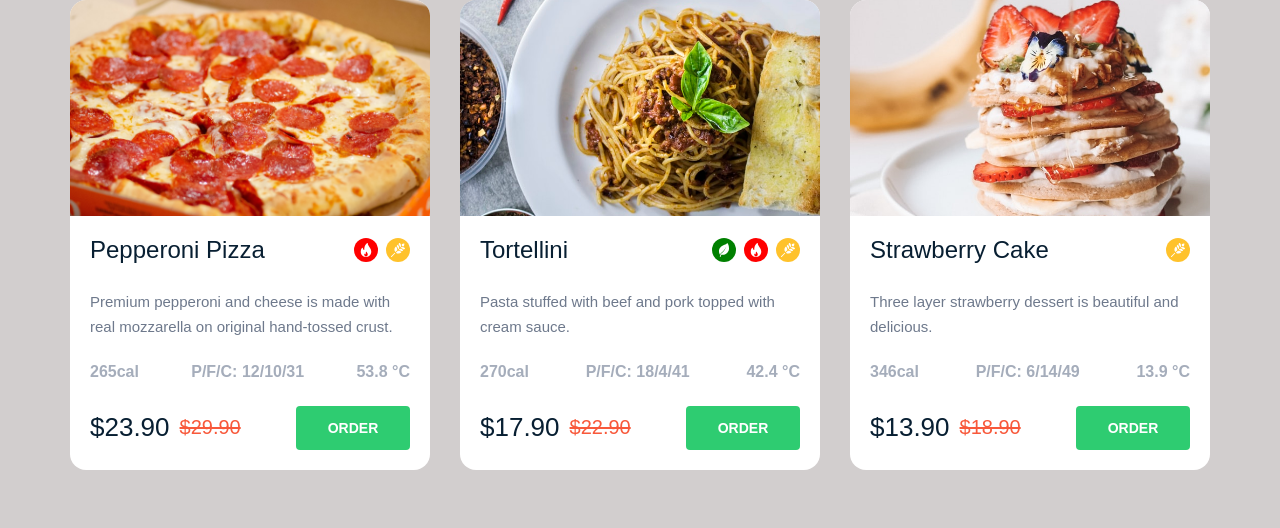
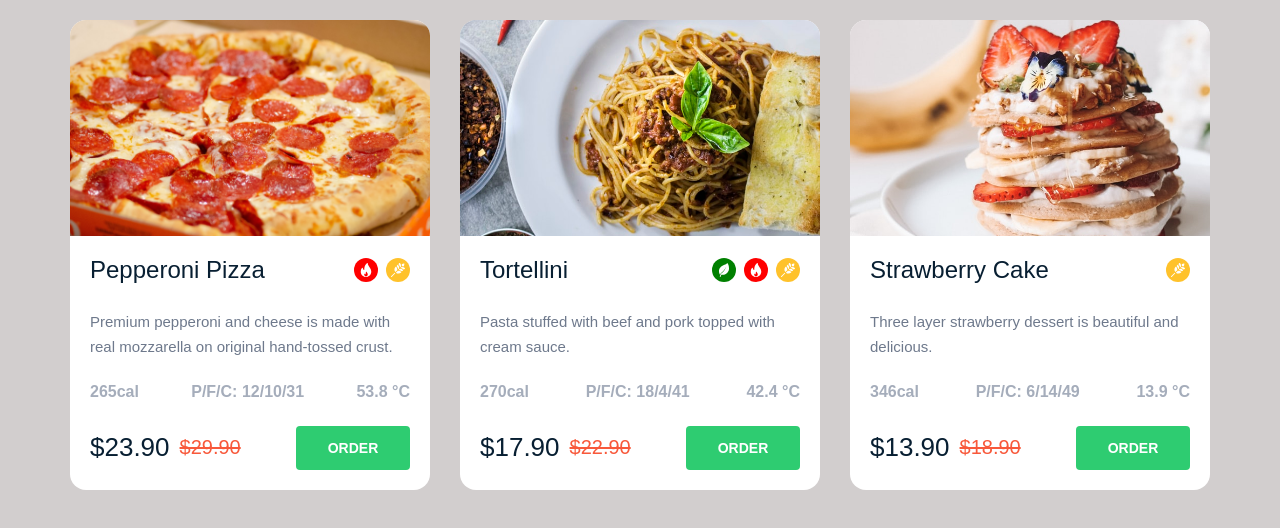
Before and after one commit to Nikusha397/react4, a React (Vite) app: page / in a window 1280 px wide. Shown: the top 528 px of the page. Built offline with nearby package versions, Linux system fonts and the light colour scheme.

Commit message:
Update FoodList.css

```diff
--- a/src/components/__organisms/FoodList/FoodList.css
+++ b/src/components/__organisms/FoodList/FoodList.css
@@ -4,5 +4,5 @@
   justify-content: center;
   align-items: center;
   background-color: rgb(210, 206, 206);
-  padding: 0 20px;
+  padding: 20px;
 }
```
